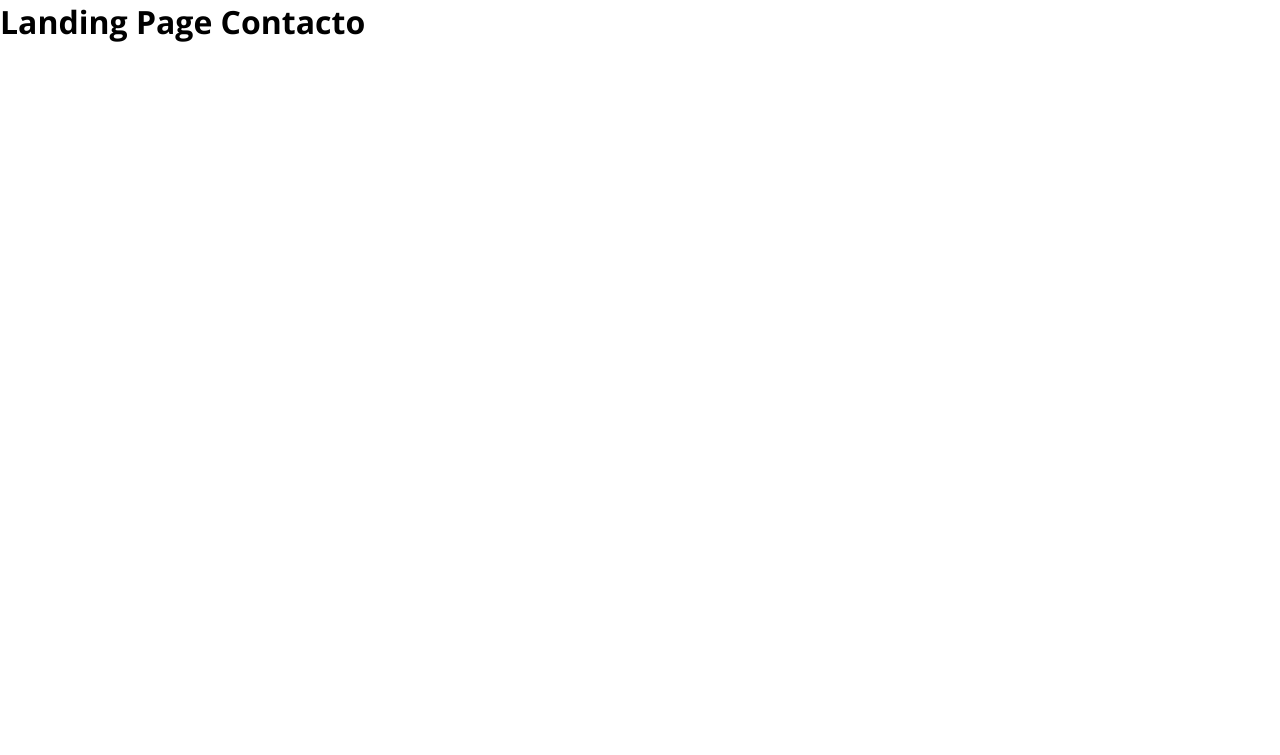
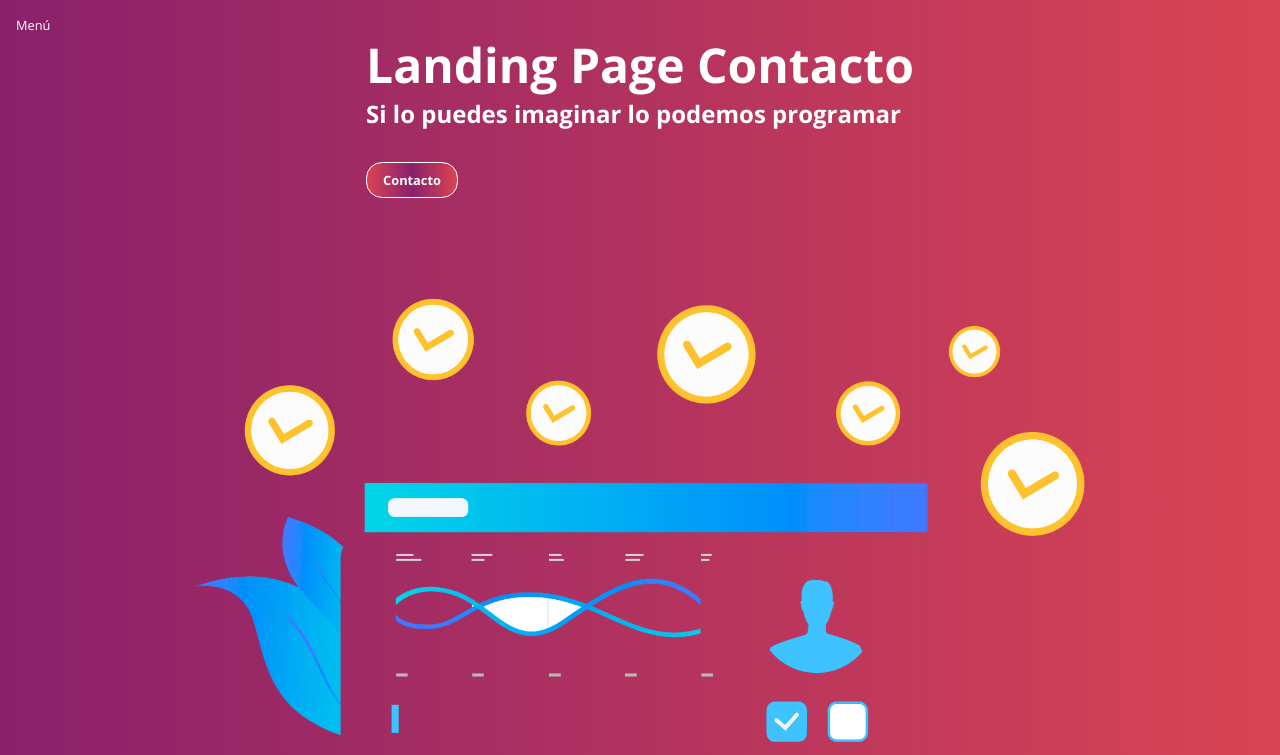
Before and after one commit to ElliotXLeo/lp-contacto-acgd, a plain HTML site: page index.html in a window 1280 px wide. Shown: the top 755 px of the page. Drawn offline with nearby package versions, Linux system fonts and the light colour scheme.

Commit message:
Componente header

```diff
--- a/css/index.css
+++ b/css/index.css
@@ -4,6 +4,76 @@
   box-sizing: border-box;
 }
 
+html {
+  --theme-color: #ffffff;
+  --primary-color: #89216b;
+  --secundary-color: #da4453;
+  --text-color: #ffffff;
+  --shadow-color: #e5e5e5;
+  scroll-behavior: smooth;
+}
+
 .body {
   font-family: 'Open Sans', sans-serif;
+  font-size: 0.8rem;
 }
+
+.header {
+  background: linear-gradient(to right, var(--primary-color), var(--secundary-color));
+  padding: 2rem;
+  width: 100%;
+}
+
+.nav {
+  position: fixed;
+  top: 1rem;
+  left: 1rem;
+}
+
+.nav__enlace {
+  text-decoration: none;
+  color: var(--text-color);
+}
+
+.header__container {
+  display: flex;
+  flex-direction: column;
+  width: 90%;
+  max-width: 1280px;
+  align-items: center;
+  margin: auto;
+  justify-content: space-around;
+}
+
+.header__imagen {
+  width: 100%;
+}
+
+.header__titulos {
+  color: var(--text-color);
+}
+
+.header__titulo-principal {
+  font-size: 3rem;
+}
+
+.header__slogan {
+  font-size: 1.5rem;
+}
+
+.header__contacto {
+  display: inline-block;
+  text-decoration: none;
+  color: var(--text-color);
+  font-weight: bold;
+  background: linear-gradient(to right, #DA4453, #89216B, #DA4453);
+  border-radius: 1rem;
+  border: 0.1rem solid white;
+  padding: 0.5rem 1rem;
+  margin: 2rem auto;
+  transition: all 0.5s;
+}
+
+.header__contacto:hover {
+  filter: brightness(125%);
+}
--- a/index.html
+++ b/index.html
@@ -14,7 +14,29 @@
 </head>
 
 <body class="body">
-  <h1>Landing Page Contacto</h1>
+  <header class="header">
+    <nav class="nav">
+      <a href="#" class="nav__enlace">Menú</a>
+      <!-- <div class="nav__enlaces uno">
+        <ul class="nav__list">
+          <li><a href="" class="nav__enlace">Inicio</a></li>
+          <li><a href="" class="nav__enlace">Nosotros</a></li>
+          <li><a href="" class="nav__enlace">Contacto</a></li>
+        </ul>
+      </div> -->
+    </nav>
+    <div class="header__container">
+      <div class="header__titulos">
+        <h1 class="header__titulo-principal">Landing Page Contacto</h1>
+        <h2 class="header__slogan">Si lo puedes imaginar lo podemos programar</h2>
+        <a href="#" class="header__contacto">
+          Contacto
+        </a>
+      </div>
+      <img src="./img/img-backgroud.png" alt="Personas programando tu sueño" class="header__imagen">
+    </div>
+  </header>
+  <div class="wave"></div>
 </body>
 
 </html>
```
